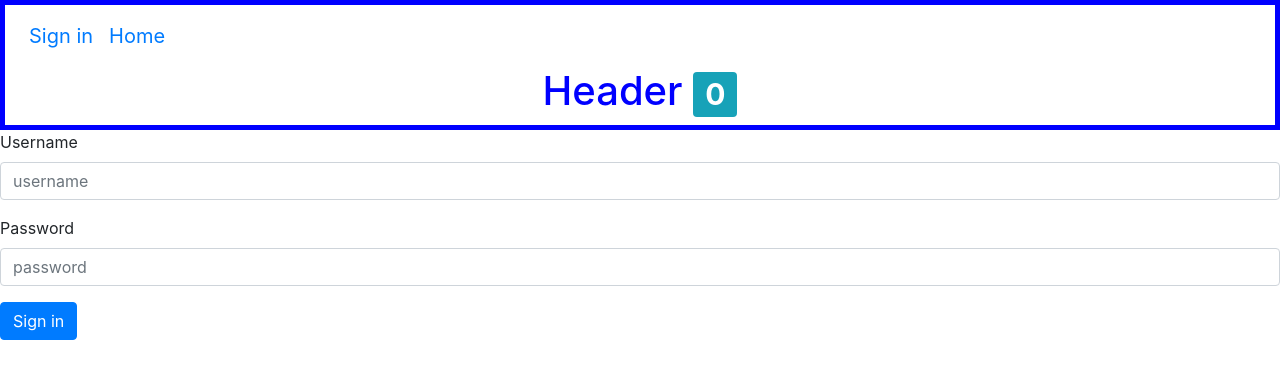
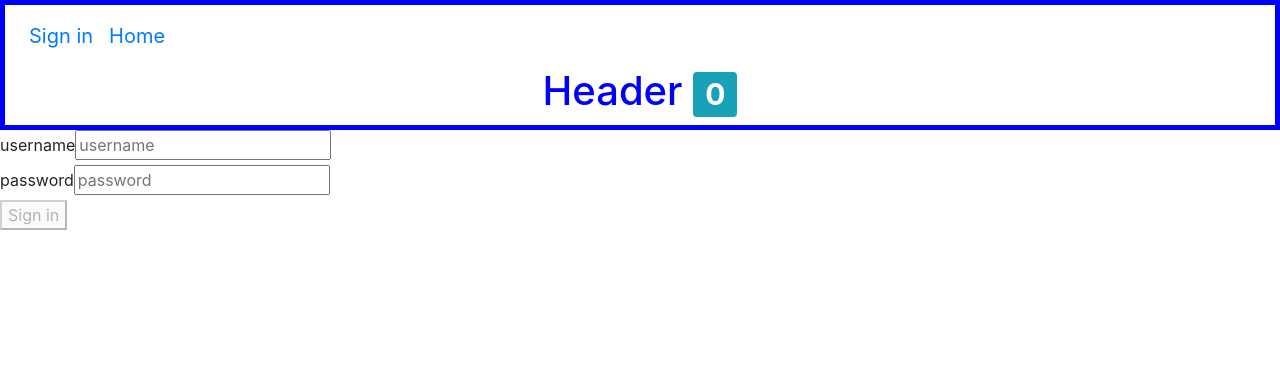
Before and after one commit to vshyn/react-edu, a React (Create React App) app: page /sign-in in a window 1280 px wide. Shown: the top 378 px of the page. Built offline with nearby package versions, Linux system fonts and the light colour scheme; no server answers.

Commit message:
task-12 validate

```diff
--- a/src/pages/SignInPage.js
+++ b/src/pages/SignInPage.js
@@ -1,38 +1,96 @@
 import React from 'react';
-import { Button, Form, FormGroup, Label, Input } from 'reactstrap';
+import { Form, Field } from 'react-final-form';
 import { withRouter } from 'react-router-dom';
 import PropTypes from 'prop-types';
 
 class SignInPage extends React.Component {
-    handleClick = () => {
+    onSubmit = () => {
         this.props.history.push('/');
     };
 
+    required = (value) => (value ? undefined : 'Required');
+
+    isEmail = (value) => (/\S+@\S+\.\S+/.test(value) ? undefined : 'Must be email');
+
+    minLength = (value) =>
+        value.length > 8 ? undefined : 'Must be 8 symbols length';
+
+    hasNumber = (value) =>
+        /\d/.test(value) ? undefined : 'Must have minimum one number';
+
+    hasLetter = (value) =>
+        /[a-zA-Z]/.test(value) ? undefined : 'Must have minimum one letter';
+
+    composeValidators = (...validators) => (value) =>
+        validators.reduce(
+            (error, validator) => error || validator(value),
+            undefined
+        );
+
+    checkDisable = (values) => values.hasValidationErrors;
+
     render() {
         return (
-            <Form>
-                <FormGroup>
-                    <Label for="username ">Username </Label>
-                    <Input
-                        type="username"
+            <div>
+                <Form
+                    onSubmit={this.onSubmit}
+                    render={({ handleSubmit, form }) => (
+                        <form onSubmit={handleSubmit}>
+                            <Field
                                 name="username"
-                        id="username"
+                                validate={this.composeValidators(
+                                    this.required,
+                                    this.isEmail
+                                )}
+                            >
+                                {({ input, meta }) => (
+                                    <div>
+                                        <label>username</label>
+                                        <input
+                                            {...input}
+                                            type="text"
                                             placeholder="username"
                                         />
-                </FormGroup>
-                <FormGroup>
-                    <Label for="Password">Password</Label>
-                    <Input
-                        type="password"
+                                        {meta.error && meta.touched && (
+                                            <span>{meta.error}</span>
+                                        )}
+                                    </div>
+                                )}
+                            </Field>
+                            <Field
                                 name="password"
-                        id="Password"
+                                validate={this.composeValidators(
+                                    this.required,
+                                    this.minLength,
+                                    this.hasNumber,
+                                    this.hasLetter
+                                )}
+                            >
+                                {({ input, meta }) => (
+                                    <div>
+                                        <label>password</label>
+                                        <input
+                                            {...input}
+                                            type="text"
                                             placeholder="password"
                                         />
-                </FormGroup>
-                <Button color="primary" onClick={this.handleClick}>
+                                        {meta.error && meta.touched && (
+                                            <span>{meta.error}</span>
+                                        )}
+                                    </div>
+                                )}
+                            </Field>
+                            <button
+                                type="submit"
+                                disabled={this.checkDisable(form.getState())}
+                                onSubmit={this.onSubmit}
+                            >
                                 Sign in
-                </Button>
-            </Form>
+                            </button>
+                        </form>
+                    )}
+                />
+            </div>
         );
     }
 }
```
Also changed, not shown: package.json (+7 -5 lines), 1 other file (tests, documents, lock files or other folders). Lines whose indentation alone changed are shown as unchanged.
